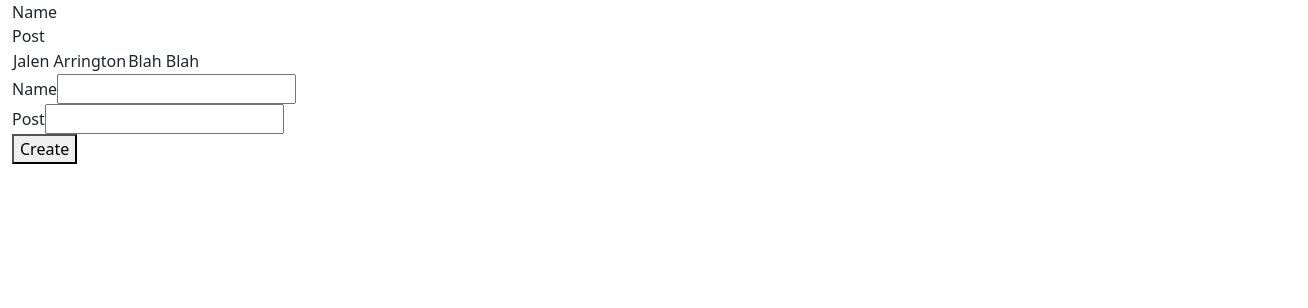
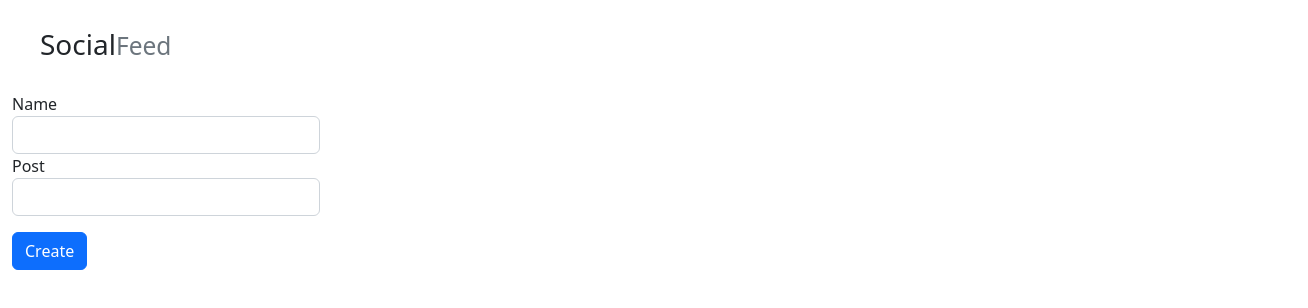
Before and after one commit to Jarr201/Socialfeed, a React (Create React App) app in the folder socialfeed/: page / in a window 1280 px wide. Shown: the top 308 px of the page, 1308 px wide, since content can reach past the window. Built offline with nearby package versions, Linux system fonts and the light colour scheme.

Commit message:
Implemented css across app, createpost, and displaypost

```diff
--- a/socialfeed/src/App.js
+++ b/socialfeed/src/App.js
@@ -3,7 +3,7 @@ import DisplayPosts from './Components/DisplayPosts/DisplayPosts.jsx';
 import CreatePost from './Components/CreatePost/CreatePost.jsx';
 
 function App() {
-  const [entries, setEntries] = useState([{name: 'Jalen Arrington', post: 'Blah Blah'}]);
+  const [entries, setEntries] = useState(['']);
 
   function addNewPost(entry) {
     let tempEntries = [...entries, entry];
@@ -14,14 +14,16 @@ function App() {
   return (
     <div className='container-fluid'>
       <div className='row'>
+        <h3 style={{margin: '1em'}}>Social
+        <small className='text-muted'>Feed</small></h3>
         <div className='col-md-6'>
           <div className='border-box'>
           <DisplayPosts parentEntries={entries} />
-        </div>
+          </div>
         <div className='col-md-6'>
-        <div className='border-box'>
-        <CreatePost addNewPostProperty={addNewPost} />
-        </div>
+          <div className='border-box'>
+          <CreatePost addNewPostProperty={addNewPost} />
+          </div>
       </div>
     </div>
   </div>
--- a/socialfeed/src/Components/CreatePost/CreatePost.jsx
+++ b/socialfeed/src/Components/CreatePost/CreatePost.jsx
@@ -17,11 +17,15 @@ const CreatePost = (props) => {
 
     return (
         <form onSubmit={handleSubmit}>
-            <label>Name</label>
-            <input type='text' onChange={(event) => setName(event.target.value)} value={name}/>
+            <div className='form-group'>
+                <label>Name</label>
+                <input type='text' className='form-control' onChange={(event) => setName(event.target.value)} value={name}/>
+            </div>
+            <div className='form-group'>
             <label>Post</label>
-            <input type='text' onChange={(event) => setPosts(event.target.value)} value={post}/>
-            <button type='submit'>Create</button>
+                <input type='text' className='form-control' onChange={(event) => setPosts(event.target.value)} value={post}/>
+                <button type='submit' className='btn btn-primary' style={{'margin-top': '1em'}}>Create</button>
+            </div>
         </form>
      );
 }
--- a/socialfeed/src/Components/DisplayPosts/DisplayPosts.jsx
+++ b/socialfeed/src/Components/DisplayPosts/DisplayPosts.jsx
@@ -2,8 +2,7 @@ const DisplayPosts = (props) => {
     return (
       <table>
         <thead>
-          <tr>Name</tr>
-          <tr>Post</tr>
+
         </thead>
         <tbody>
           {props.parentEntries.map((posts) => {
```
